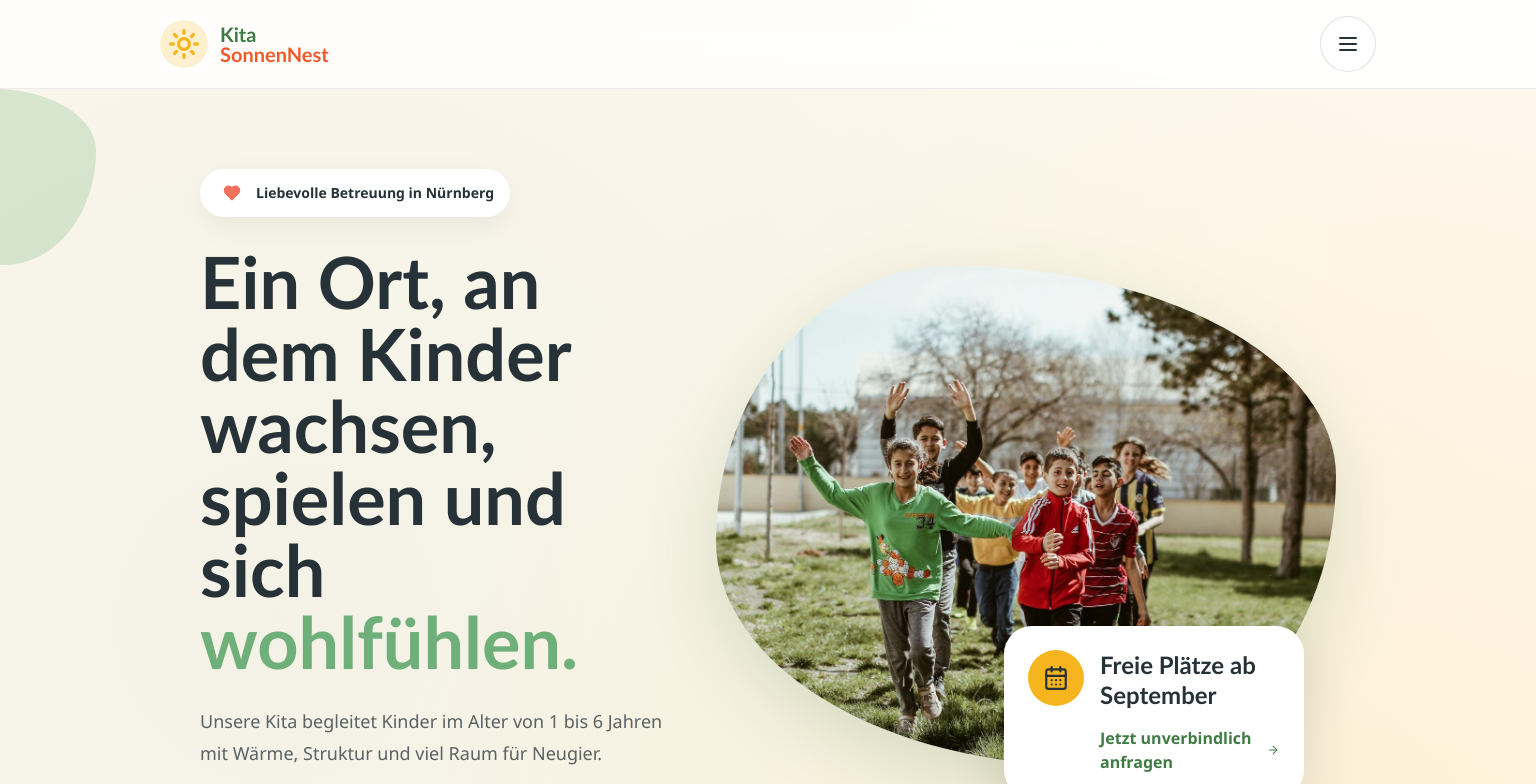
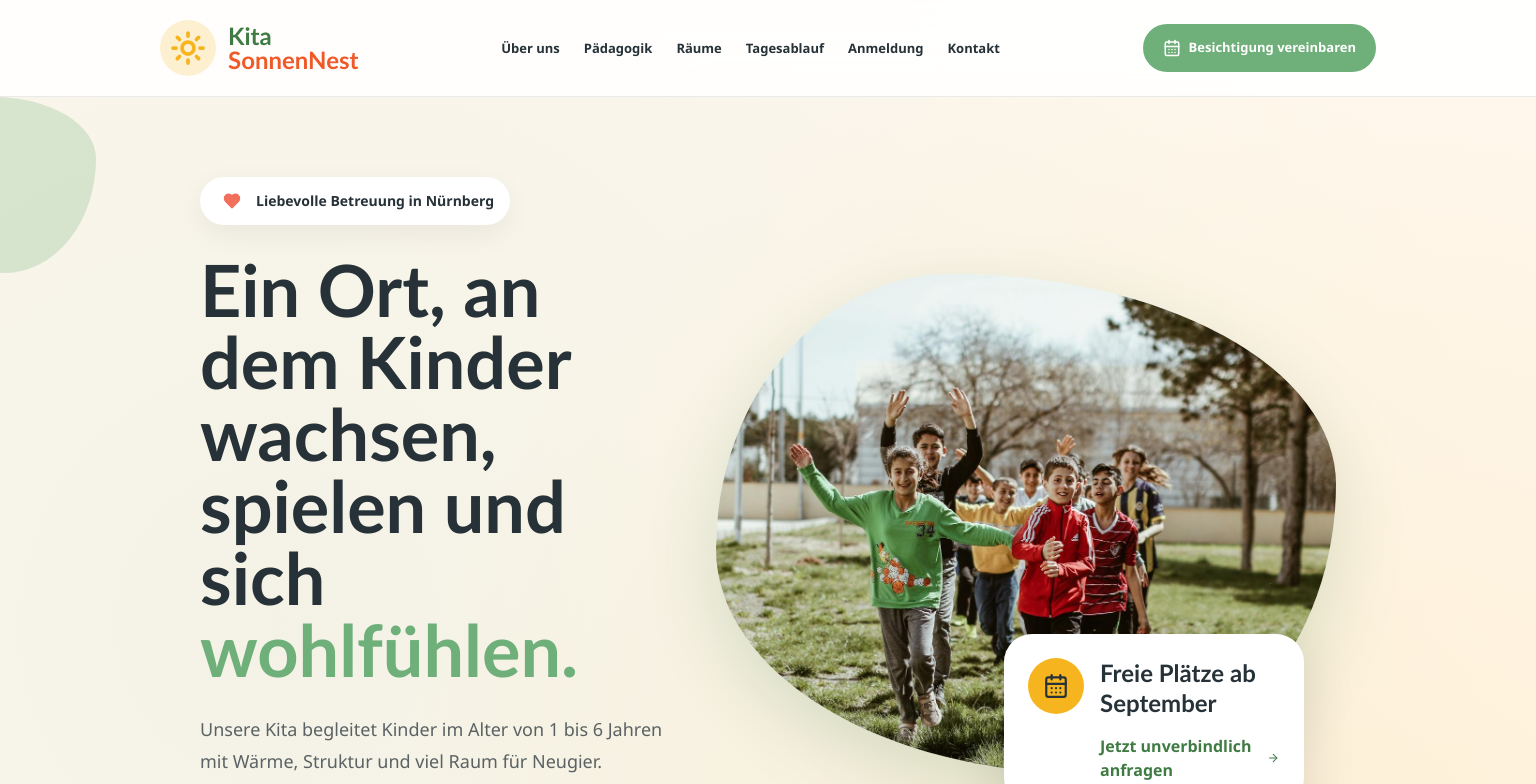
Before and after one commit to MarinaOlenchenko/Kindergarten-web, a Next.js app: page / in a window 1536 px wide. Shown: the top 784 px of the page. Built offline with nearby package versions, Linux system fonts and the light colour scheme.

Commit message:
Restore desktop header navigation

```diff
--- a/app/globals.css
+++ b/app/globals.css
@@ -57,24 +57,24 @@ a {
   display: inline-flex;
 }
 
-@media (min-width: 1800px) {
+@media (min-width: 1280px) {
   .site-header__inner {
     height: 6rem;
     gap: 1.25rem;
   }
 
   .site-header__logo-icon {
-    width: 3.5rem;
-    height: 3.5rem;
+    width: 3rem;
+    height: 3rem;
   }
 
   .site-header__logo-sun {
-    width: 2.25rem;
-    height: 2.25rem;
+    width: 2rem;
+    height: 2rem;
   }
 
   .site-header__logo-text {
-    font-size: 1.5rem;
+    font-size: 1.25rem;
   }
 
   .site-header__nav {
@@ -88,6 +88,22 @@ a {
   .site-header__menu,
   .site-header__mobile {
     display: none;
+  }
+}
+
+@media (min-width: 1500px) {
+  .site-header__logo-icon {
+    width: 3.5rem;
+    height: 3.5rem;
+  }
+
+  .site-header__logo-sun {
+    width: 2.25rem;
+    height: 2.25rem;
+  }
+
+  .site-header__logo-text {
+    font-size: 1.5rem;
   }
 }
 
```
